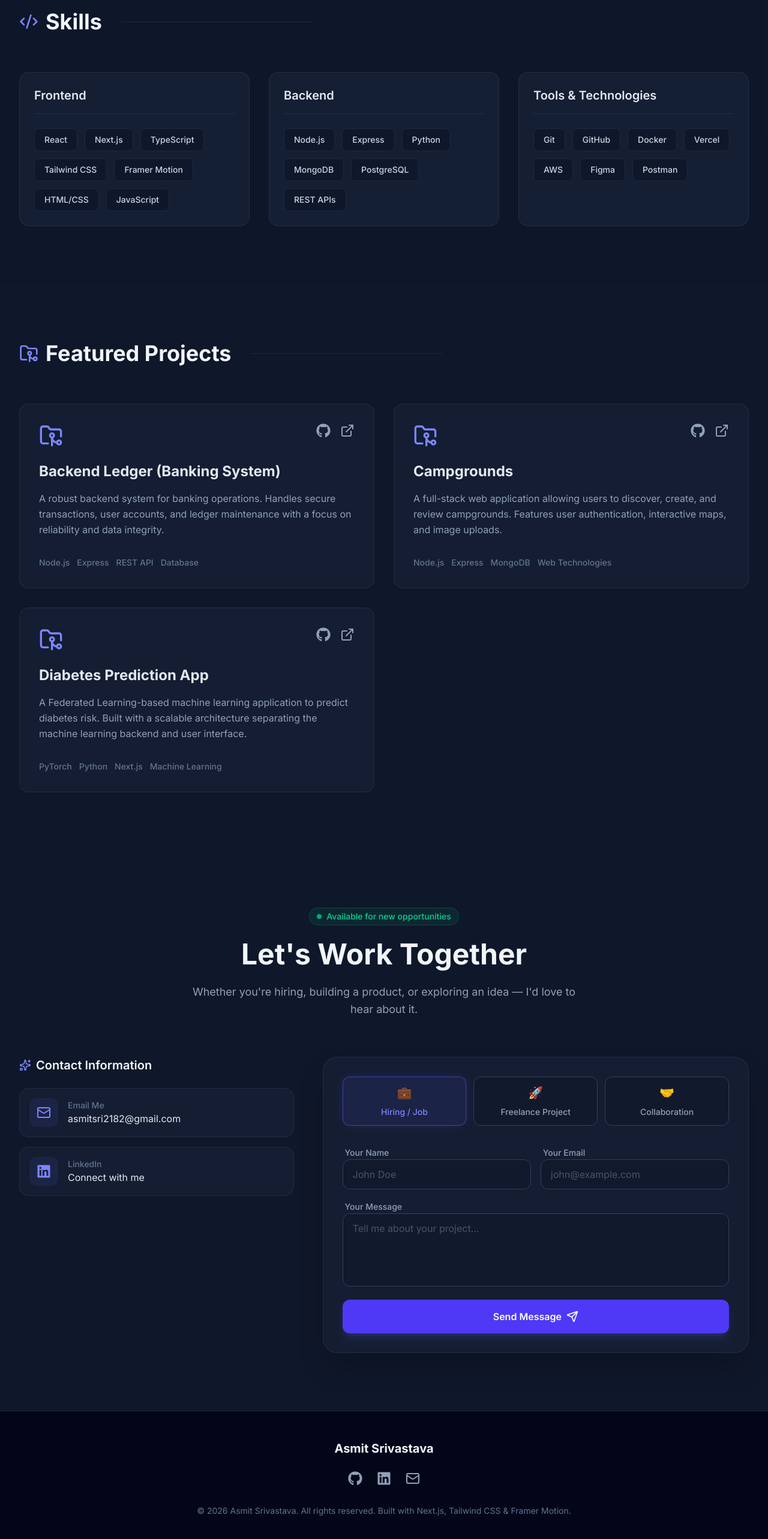
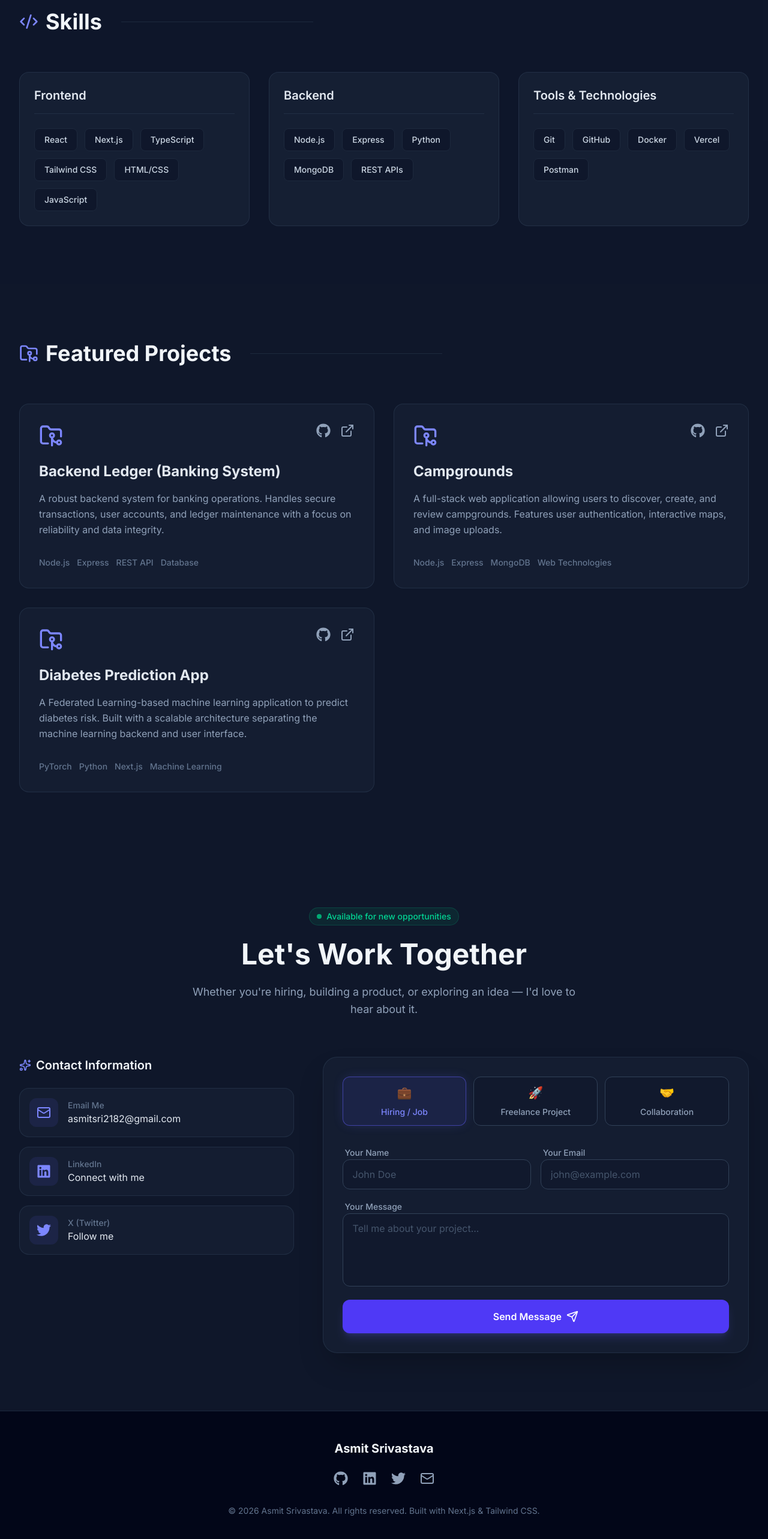
Before and after one commit to AsmitSri12/portfolio, a Next.js app: page / in a window 1280 px wide. Shown: the part 1544-4110 px from the top of the page at 60% size. Built offline with nearby package versions, Linux system fonts and the light colour scheme.

Commit message:
feat: implement contact, skills, and footer components to enhance portfolio layout

```diff
--- a/src/components/ContactSection.tsx
+++ b/src/components/ContactSection.tsx
@@ -2,7 +2,7 @@
 
 import { motion } from "framer-motion";
 import { Mail, Send, Sparkles } from "lucide-react";
-import { FaLinkedin } from "react-icons/fa";
+import { FaLinkedin, FaTwitter } from "react-icons/fa";
 import Link from "next/link";
 import { useState } from "react";
 
@@ -92,6 +92,20 @@ export default function ContactSection() {
                     <p className="text-slate-200 group-hover:text-indigo-400 transition-colors">Connect with me</p>
                   </div>
                 </Link>
+
+                <Link
+                  href="https://x.com/asmitsri1"
+                  target="_blank"
+                  className="group flex items-center gap-4 p-4 rounded-2xl bg-slate-800/40 border border-slate-700/50 hover:border-indigo-500/50 hover:bg-slate-800/60 transition-all duration-300"
+                >
+                  <div className="w-12 h-12 rounded-xl bg-indigo-500/10 flex items-center justify-center text-indigo-400 group-hover:scale-110 transition-transform">
+                    <FaTwitter className="w-6 h-6" />
+                  </div>
+                  <div>
+                    <p className="text-sm text-slate-500 font-medium">X (Twitter)</p>
+                    <p className="text-slate-200 group-hover:text-indigo-400 transition-colors">Follow me</p>
+                  </div>
+                </Link>
               </div>
             </motion.div>
           </div>
--- a/src/components/Footer.tsx
+++ b/src/components/Footer.tsx
@@ -1,5 +1,5 @@
 import { Mail } from "lucide-react";
-import { FaGithub, FaLinkedin } from "react-icons/fa";
+import { FaGithub, FaLinkedin, FaTwitter } from "react-icons/fa";
 import Link from "next/link";
 
 export default function Footer() {
@@ -19,6 +19,10 @@ export default function Footer() {
             <FaLinkedin className="w-6 h-6" />
             <span className="sr-only">LinkedIn</span>
           </Link>
+          <Link href="https://x.com/asmitsri1" target="_blank" className="text-slate-400 hover:text-indigo-400 transition-colors">
+            <FaTwitter className="w-6 h-6" />
+            <span className="sr-only">X</span>
+          </Link>
           <Link href="mailto:asmitsri2182@gmail.com" className="text-slate-400 hover:text-indigo-400 transition-colors">
             <Mail className="w-6 h-6" />
             <span className="sr-only">Email</span>
@@ -27,7 +31,7 @@ export default function Footer() {
 
         <p className="text-slate-500 text-sm text-center">
           &copy; {currentYear} Asmit Srivastava. All rights reserved. <br className="sm:hidden" />
-          Built with Next.js, Tailwind CSS & Framer Motion.
+          Built with Next.js & Tailwind CSS.
         </p>
       </div>
     </footer>
--- a/src/components/SkillsSection.tsx
+++ b/src/components/SkillsSection.tsx
@@ -6,15 +6,15 @@ import { Code2 } from "lucide-react";
 const skillsData = [
   {
     category: "Frontend",
-    skills: ["React", "Next.js", "TypeScript", "Tailwind CSS", "Framer Motion", "HTML/CSS", "JavaScript"],
+    skills: ["React", "Next.js", "TypeScript", "Tailwind CSS", "HTML/CSS", "JavaScript"],
   },
   {
     category: "Backend",
-    skills: ["Node.js", "Express", "Python", "MongoDB", "PostgreSQL", "REST APIs"],
+    skills: ["Node.js", "Express", "Python", "MongoDB", "REST APIs"],
   },
   {
     category: "Tools & Technologies",
-    skills: ["Git", "GitHub", "Docker", "Vercel", "AWS", "Figma", "Postman"],
+    skills: ["Git", "GitHub", "Docker", "Vercel", "Postman"],
   },
 ];
 
```
